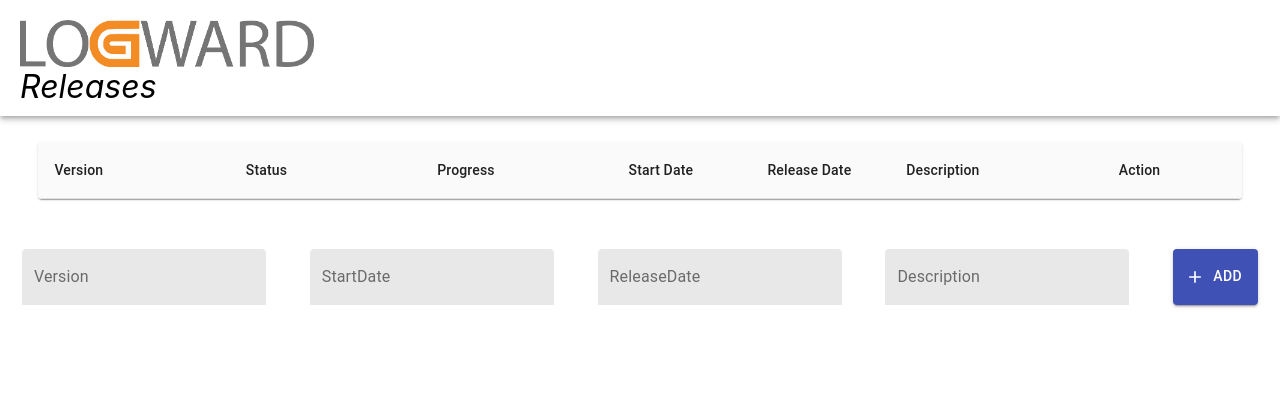
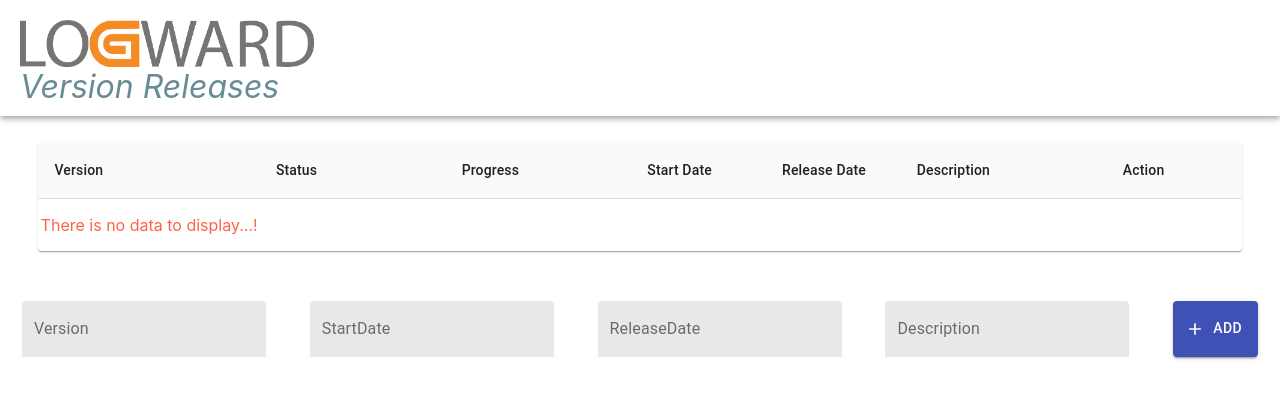
Before and after one commit to Hithesh-GR/CodeWars-L, a React (Create React App) app: page /dashboard in a window 1280 px wide. Shown: the top 398 px of the page. Built offline with nearby package versions, Linux system fonts and the light colour scheme.

Commit message:
done with drag and drop

```diff
--- a/package.json
+++ b/package.json
@@ -12,6 +12,7 @@
     "react": "^16.12.0",
     "react-bootstrap-table": "^4.3.1",
     "react-dom": "^16.12.0",
+    "react-draggable": "^4.3.1",
     "react-mdl": "^2.1.0",
     "react-router-dom": "^5.1.2",
     "react-scripts": "^3.4.0"
--- a/src/App.css
+++ b/src/App.css
@@ -8,7 +8,7 @@
   flex-flow: wrap;
 }
 #heading {
-  color: black;
+  color: rgb(103, 140, 148);
   font-style: oblique;
   display: flex;
   font-size: xx-large;
--- a/src/pages/dashboard.jsx
+++ b/src/pages/dashboard.jsx
@@ -21,6 +21,7 @@ import EditIcon from "@material-ui/icons/Edit";
 import "../App.css";
 import MoreActions from "./moreActions";
 import CustomProgressBar from "./customProgressBar";
+import Draggable from 'react-draggable';
 const theme = createMuiTheme({
     overrides: {
         MuiAppBar: {
@@ -296,7 +297,7 @@ export default class Dashboard extends React.Component {
                                     alt="logward icon"
                                 />
                                 {/* </marquee> */}
-                                <div id="heading">Releases</div>
+                                <div id="heading">Version Releases</div>
                             </div>
                         </div>
                     </AppBar>
@@ -320,8 +321,14 @@ export default class Dashboard extends React.Component {
                                         </TableHead>
                                         <TableBody>
                                             {rows &&
+                                                !rows.length ? <p style={{display:"flex",justifyContent:"center",color:"tomato"}}>There is no data to display...!</p> :
                                                 rows.map((row, index) => {
                                                     return (
+                                                        <Draggable
+                                                            // axis="y"
+                                                            defaultPosition={{ x: 0, y: 0 }}
+                                                        // position={null}
+                                                        >
                                                             <TableRow
                                                                 hover
                                                                 role="checkbox"
@@ -354,6 +361,7 @@ export default class Dashboard extends React.Component {
                                                                     );
                                                                 })}
                                                             </TableRow>
+                                                        </Draggable>
                                                     );
                                                 })}
                                         </TableBody>
```
Also changed, not shown: 1 other file (tests, documents, lock files or other folders). Lines whose indentation alone changed are shown as unchanged.
